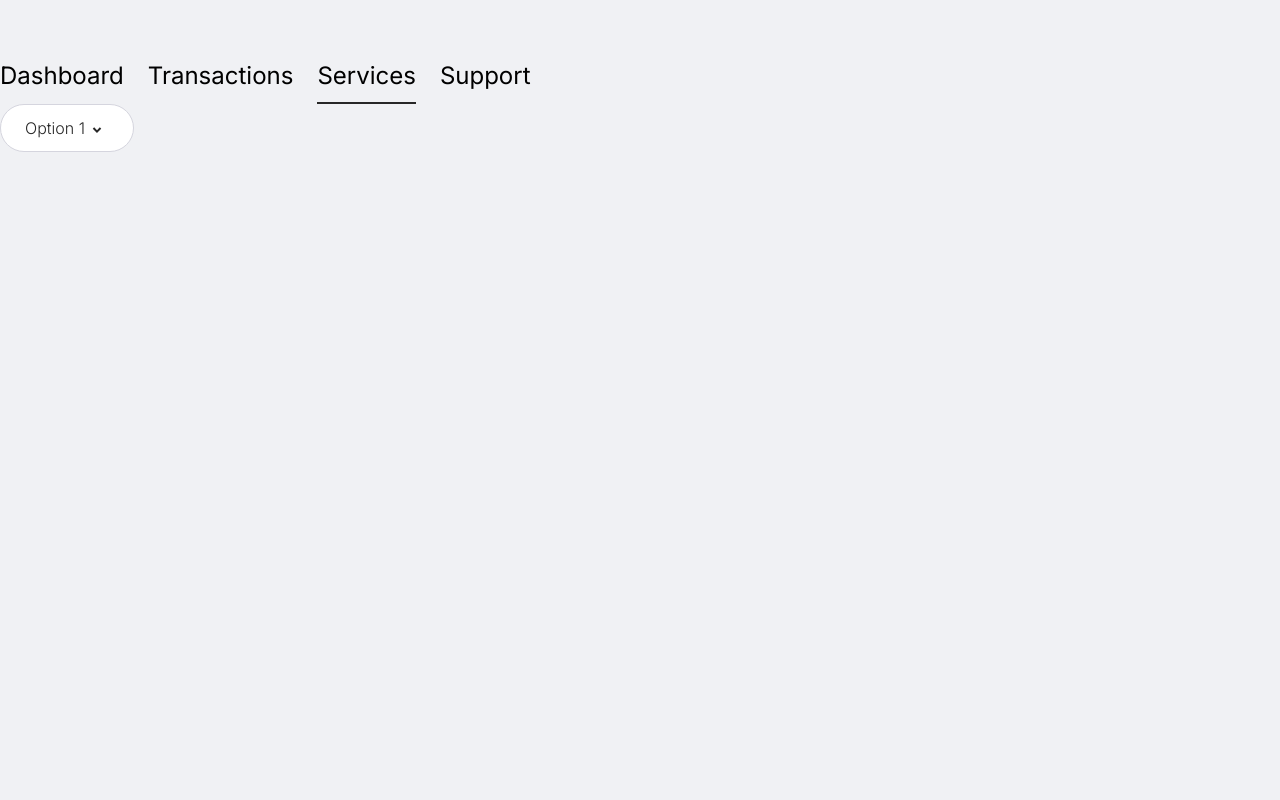
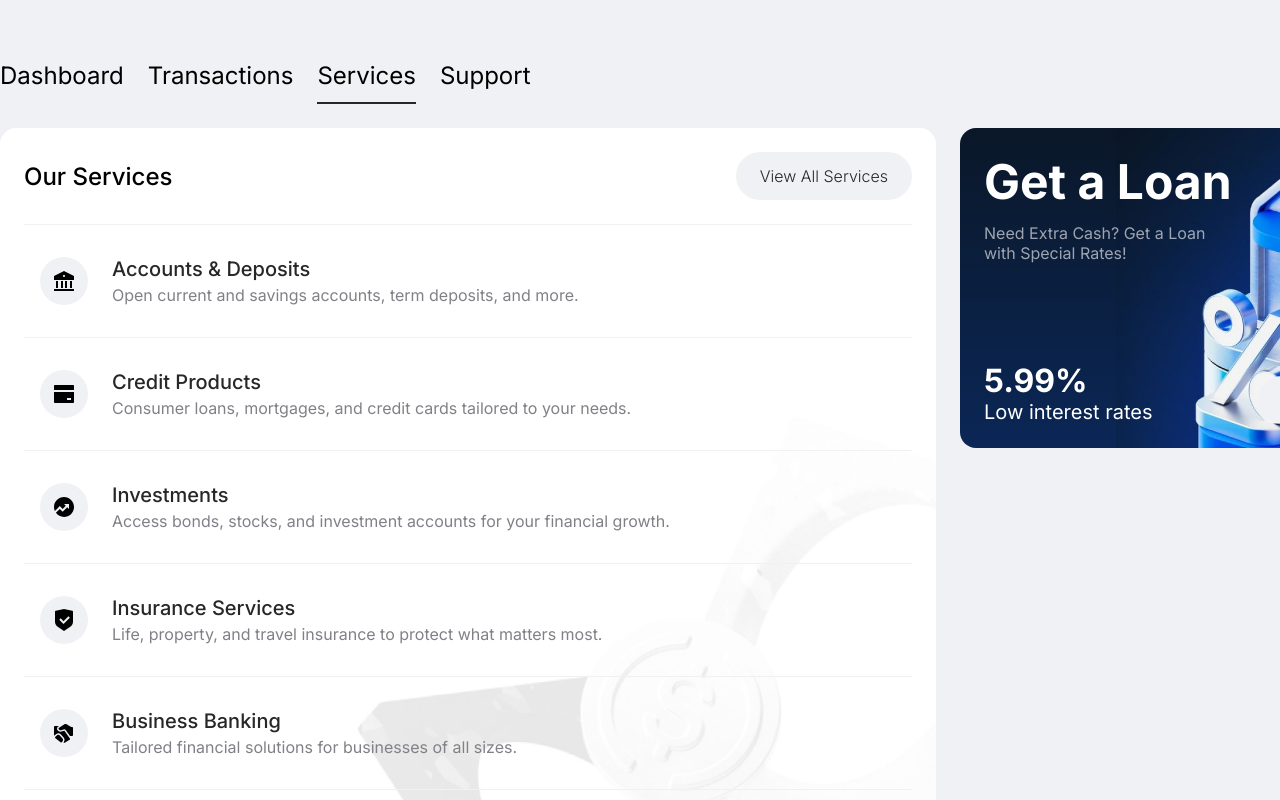
Before and after one commit to helixedra/bank-app, a React (Vite) app: page /services in a window 1280 px wide. Shown: the top 800 px of the page. Built offline with nearby package versions, Linux system fonts and the light colour scheme.

Commit message:
services page

```diff
--- a/src/Services.jsx
+++ b/src/Services.jsx
@@ -1,35 +1,120 @@
-import { useState } from "react";
-import Dropdown from "./components/Dropdown";
-import { RiBankLine } from "@remixicon/react";
+// import { useState } from "react";
+// import Dropdown from "./components/Dropdown";
+import { RiBankFill, RiBankCardFill, RiFundsFill, RiShieldCheckFill, RiShakeHandsFill, RiExchangeFill } from "@remixicon/react";
+import classes from "./Services.module.scss";
+import Button from "./components/Button";
 
 export default function Services() {
-  const dropdownTestOptions = [
-    { id: 1, name: "Option 1", action: () => handleDropdownTest(1), before: null, after: null, active: true },
-    { id: 2, name: "Option 2", action: () => handleDropdownTest(2), before: null, after: <RiBankLine />, active: false },
-    { id: 3, name: "Option 3", action: () => handleDropdownTest(3), before: <RiBankLine />, after: <RiBankLine />, active: false },
+  const services = [
+    {
+      id: 1,
+      icon: <RiBankFill />,
+      title: "Accounts & Deposits",
+      description: "Open current and savings accounts, term deposits, and more.",
+    },
+    {
+      id: 2,
+      icon: <RiBankCardFill />,
+      title: "Credit Products",
+      description: "Consumer loans, mortgages, and credit cards tailored to your needs.",
+    },
+    {
+      id: 3,
+      icon: <RiFundsFill />,
+      title: "Investments",
+      description: "Access bonds, stocks, and investment accounts for your financial growth.",
+    },
+    {
+      id: 4,
+      icon: <RiShieldCheckFill />,
+      title: "Insurance Services",
+      description: "Life, property, and travel insurance to protect what matters most.",
+    },
+    {
+      id: 5,
+      icon: <RiShakeHandsFill />,
+      title: "Business Banking",
+      description: "Tailored financial solutions for businesses of all sizes.",
+    },
+    {
+      id: 6,
+      icon: <RiExchangeFill />,
+      title: "Currency Exchange",
+      description: "Competitive rates for foreign currency transactions.",
+    },
   ];
-  const [dropdownTestState, setDropdownTestState] = useState({ data: dropdownTestOptions, visibility: false });
+  // const dropdownTestOptions = [
+  //   { id: 1, name: "Option 1", action: () => handleDropdownTest(1), before: null, after: null, active: true },
+  //   { id: 2, name: "Option 2", action: () => handleDropdownTest(2), before: null, after: <RiBankLine />, active: false },
+  //   { id: 3, name: "Option 3", action: () => handleDropdownTest(3), before: <RiBankLine />, after: <RiBankLine />, active: false },
+  // ];
+  // const [dropdownTestState, setDropdownTestState] = useState({ data: dropdownTestOptions, visibility: false });
 
-  function handleDropdownTest(id) {
-    // Update state
-    setDropdownTestState((prev) => {
-      const newData = prev.data.map((item) => (item.id === id ? { ...item, active: true } : { ...item, active: false }));
-      const newVisibility = !prev.visibility;
-      return { data: newData, visibility: newVisibility };
-    });
-    // Actions
-    // DO SOME ACTION...
-  }
+  // function handleDropdownTest(id) {
+  //   // Update state
+  //   setDropdownTestState((prev) => {
+  //     const newData = prev.data.map((item) => (item.id === id ? { ...item, active: true } : { ...item, active: false }));
+  //     const newVisibility = !prev.visibility;
+  //     return { data: newData, visibility: newVisibility };
+  //   });
+  //   // Actions
+  //   // DO SOME ACTION...
+  // }
 
-  function toggleDropdownTest() {
-    setDropdownTestState((prev) => {
-      return { data: prev.data, visibility: !prev.visibility };
-    });
-  }
+  // function toggleDropdownTest() {
+  //   setDropdownTestState((prev) => {
+  //     return { data: prev.data, visibility: !prev.visibility };
+  //   });
+  // }
+  const servicesList = services.map((item) => <ServicesItem {...item} key={item.id} />);
 
   return (
     <main>
-      <Dropdown options={dropdownTestState} toggle={toggleDropdownTest} />
+      <div className="container">
+        <div className="row mt-6">
+          <div className="col-8">
+            <div className={classes.services}>
+              <div className={classes.services_header}>
+                <h2>Our Services</h2>
+                <Button type="secondary">View All Services</Button>
+              </div>
+              <div className={classes.services_content}>{servicesList}</div>
+            </div>
+          </div>
+          <div className="col-4">
+            <div className={classes.promo}>
+              <div className={classes.promo_header}>
+                <h1>Get a Loan</h1>
+                <di className={classes.promo_text}>
+                  Need Extra Cash? Get a Loan
+                  <br /> with Special Rates!
+                </di>
+              </div>
+              <div className={classes.promo_footer}>
+                <div>
+                  <div style={{ fontSize: "32px", fontWeight: "bold" }}>5.99%</div>
+                  <div style={{ fontSize: "20px" }}>Low interest rates</div>
+                </div>
+                <Button type="secondary">Learn More</Button>
+              </div>
+            </div>
+          </div>
+        </div>
+      </div>
+
+      {/* <Dropdown options={dropdownTestState} toggle={toggleDropdownTest} /> */}
     </main>
   );
 }
+
+function ServicesItem({ icon, title, description }) {
+  return (
+    <div className={classes.services_item}>
+      <div className={classes.services_item_icon}>{icon}</div>
+      <div className={classes.services_item_info}>
+        <div className={classes.services_item_info_title}>{title}</div>
+        <div className={classes.services_item_info_description}>{description}</div>
+      </div>
+    </div>
+  );
+}
--- /dev/null
+++ b/src/Services.module.scss
@@ -0,0 +1,96 @@
+@use "./common" as *;
+
+.services {
+  background-color: white;
+  border-radius: $border-radius;
+  height: fit-content;
+  padding: 24px;
+  background-image: url("/images/image8.jpg");
+  background-size: 696px;
+  background-repeat: no-repeat;
+  background-position: 100% 100%;
+  padding-bottom: 16px;
+
+  &_header {
+    display: flex;
+    align-items: center;
+    justify-content: space-between;
+    border-bottom: 1px solid $gray-2;
+    padding-bottom: 24px;
+  }
+}
+.services_item {
+  padding: 32px 16px;
+  display: flex;
+  align-items: center;
+  border-bottom: 1px solid $gray-2;
+  cursor: pointer;
+
+  &:hover {
+    background-color: rgb(39 39 39 / 3%);
+    margin-left: -8px;
+    margin-right: -8px;
+    padding: 32px 24px;
+    border-radius: 8px;
+  }
+
+  &:last-child {
+    border-bottom: none;
+  }
+
+  &_icon {
+    margin-right: 24px;
+    width: 48px;
+    height: 48px;
+    border-radius: 48px;
+    background-color: $gray-2;
+    display: flex;
+    align-items: center;
+    justify-content: center;
+  }
+
+  &_info {
+    &_title {
+      font-size: 20px;
+      color: $black;
+      margin-bottom: 4px;
+      font-weight: 500;
+    }
+    &_description {
+      font-size: 16px;
+      color: $text-grey;
+    }
+  }
+}
+.promo {
+  padding: 24px;
+  //   background: linear-gradient(180deg, #0a1728 0%, #0b2757 100%);
+  border-radius: $border-radius;
+  color: white;
+  height: 320px;
+  display: flex;
+  justify-content: space-between;
+  flex-direction: column;
+  width: 100%;
+  background: url("/images/image6.jpg") no-repeat 100% 0%, linear-gradient(180deg, #0a1728 0%, #0b2757 100%);
+  //   background-size: 50%;
+  //   background-repeat: no-repeat;
+  //   background-position: 100% 100%;
+  background-size: 300px;
+
+  &_header {
+    h1 {
+      font-size: 48px;
+      margin-bottom: 12px;
+    }
+    .promo_text {
+      opacity: 0.6;
+      font-weight: 400;
+    }
+  }
+  &_footer {
+    display: flex;
+    align-items: flex-end;
+    justify-content: space-between;
+  }
+}
--- a/src/Transactions.jsx
+++ b/src/Transactions.jsx
@@ -53,9 +53,9 @@ export default function Transactions() {
       <div className={classes.transactions}>
         <div className={classes.transactions_header}>
           <div>
-            <Button type="secondary" icon={<RiPieChartLine />}>
+            {/* <Button type="secondary" icon={<RiPieChartLine />}>
               Chart
-            </Button>
+            </Button> */}
             <SearchInput icon={<RiSearchLine />} placeholder="Search" value={searchQuery} handler={handleSearch} name="search" />
           </div>
           <div>
```
Also changed, not shown: public/images/image6.jpg (added), public/images/image8.jpg (added).
